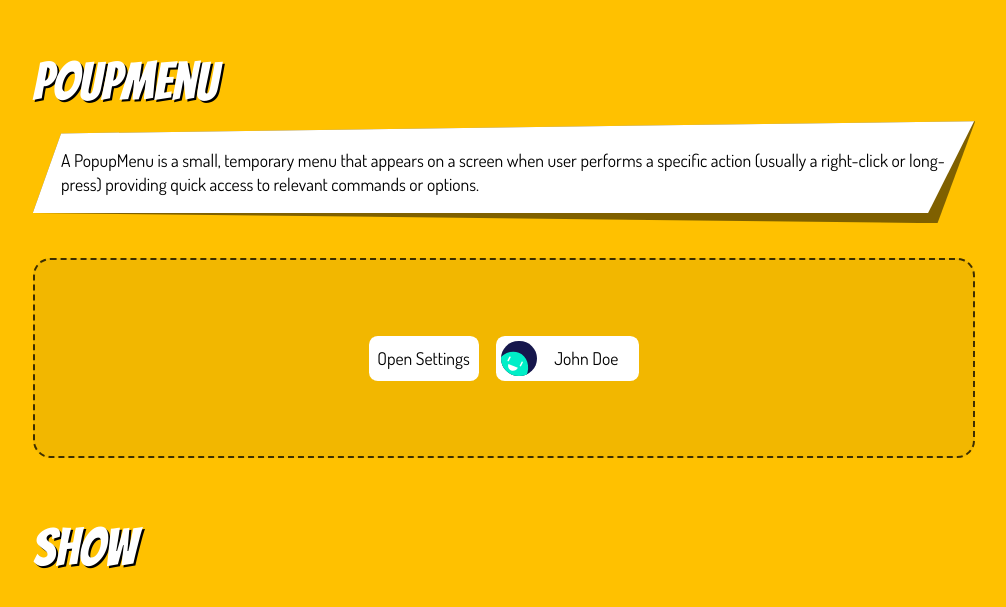
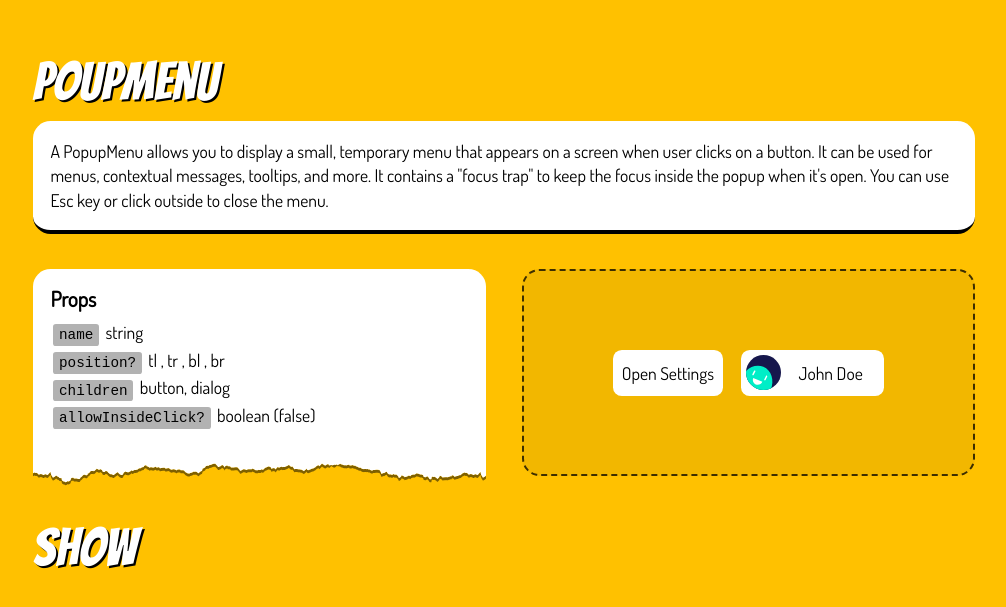
Before and after one commit to ludekarts/scrap-ui, a React (Vite) app: page / in a window 1280 px wide. Shown: the part 1266-1873 px from the top of the page, without its empty margins (136-1142 px from the left). Built offline with nearby package versions, Linux system fonts and the light colour scheme.

Commit message:
Update docs stysles

```diff
--- a/lib/PopupMenu.tsx
+++ b/lib/PopupMenu.tsx
@@ -1,11 +1,14 @@
 import { useRef, Children, cloneElement, isValidElement } from "react";
 import { getFocusableNodes } from "./utils";
 
-// Types/
+// Types.
 import type { CSSProperties } from "react";
+
+type MenuPosition = "tl" | "tr" | "bl" | "br";
 
 interface MenuPopupProps {
   name: string;
+  position?: MenuPosition;
   children: React.ReactNode;
   allowInsideClick?: boolean;
 }
@@ -17,12 +20,12 @@ interface ButtonProps {
 
 interface DialogProps {
   className?: string;
+  [key: string]: any;
   ref?: React.Ref<HTMLDialogElement>;
-  [key: string]: any;
 }
 
 export function PopupMenu(props: MenuPopupProps) {
-  const { name, children, allowInsideClick = false } = props;
+  const { name, children, position = "bl", allowInsideClick = false } = props;
   const ref = useRef<HTMLDialogElement>(null);
   const menuItems = useRef<Element[]>([]);
   const index = useRef<number>(0);
@@ -59,6 +62,7 @@ export function PopupMenu(props: MenuPopupProps) {
 
   const onMenuToggle = () => {
     menuItems.current = getFocusableNodes(ref.current);
+    index.current = 0;
   };
 
   return Children.map(children, (child, index) => {
@@ -87,7 +91,9 @@ export function PopupMenu(props: MenuPopupProps) {
         onClick: catchClicks,
         onToggle: onMenuToggle,
         onKeyDown: catchKeyboard,
-        className: `sui-anchor-menu ${dialog.props.className ?? ""}`,
+        className: `sui-anchor-menu ${position} ${
+          dialog.props.className ?? ""
+        }`,
         style: { "--sui-anchor-name": `--sui-pm-${name}` } as CSSProperties,
       });
     }
--- a/lib/style.css
+++ b/lib/style.css
@@ -27,16 +27,15 @@ dialog.sui-animate[data-transition="close-to-open"] {
 
 /* POPOVER */
 
-.suianchor-button {
-  --sui-anchor-name: --sui-anchor-menu;
-  anchor-name: var(--anchor-name);
+.sui-anchor-button {
+  anchor-name: var(--sui-anchor-name);
 }
 
 .sui-anchor-menu {
   inset: auto;
   position: absolute;
-  --sui-anchor-name: --sui-anchor-menu;
-  position-anchor: var(--some-name);
+  position-anchor: var(--sui-anchor-name);
+  position-try-fallbacks: --popover;
 
   &.tr {
     right: anchor(right);
@@ -58,3 +57,9 @@ dialog.sui-animate[data-transition="close-to-open"] {
     top: anchor(bottom);
   }
 }
+
+@position-try --popover {
+  inset: unset;
+  right: anchor(right);
+  top: anchor(bottom);
+}
--- /dev/null
+++ b/src/components/scrap.tsx
@@ -0,0 +1,44 @@
+export default function Scrap(props: React.SVGProps<SVGSVGElement>) {
+  return (
+    <svg viewBox="0 0 200 140" {...props}>
+      <path
+        fill="#CFCFCF"
+        d="M199.971,112.183c-1.527,1.017-3.258-1.681-3.258-1.739c0,1.249-6.539,0.236-6.539-0.49
+		c0-1.721-5.48,2.551-5.48,4.133c0,2.975-6.162,2.893-6.162,1.518c0,1.23-6.814-7.52-6.814-3.588c0-0.105-6.285-3.807-6.711-4.862
+		c-2.209-5.462-6.227-2.306-6.227-3.593c0,3.318-7.658-7.193-6.945-0.957c-0.277-2.422-3.873,5.398-3.873,6.442
+		c0,2.103-5.949,1.204-5.949-0.8c0-2.459-5.678-3.877-5.678-2.938c0,3.372-6.656-3.421-6.656-0.596c0-0.987-6.305,7.093-6.305,2.772
+		c0,2.574-5.91-0.441-5.91,1.844c0,0.248-5.619,4.021-5.807,3.9c-2.086,2.274-2.281,5.926-1.732,6.139
+		c-6.387-2.475-8.531,0.59-8.531-1.182c0-0.967-4.082,5.256-4.082,5.651c0,3.129-7.19,1.321-7.19-0.029c0,0-6.729,0.243-6.729-0.571
+		c0-1.397-6.053-1.15-6.053,2.289c0,4.405-5.653,7.691-5.653,6.295c0,1.178-8.218-1.682-8.302,0c0.479-9.58-4.975-3.537-4.975-8.207
+		c0-1.767-5.577,1.288-5.577-3.224c0,1.569-5.442-2.303-5.442-2.86c0,0.324-8.079,7.607-8.079,1.672
+		c0,0.042-3.215-3.319-3.215-8.355c0.644-2.998-7.544,8.909-7.267,5.191c-0.204,1.266-4.852-3.182-6.298,0.808
+		c-1.294-0.462-5.11-1.672-6.345-2.828c0.388,0.31-6.906,3.805-6.312-0.24c-1.12-1.657-3.486-0.223-6.334-2.103
+		c-0.689,0.109-2.153,0.705-3.54,1.137v7.678c1.386-0.43,2.85-1.026,3.54-1.135c2.848,1.879,5.215,0.443,6.334,2.102
+		c-0.594,4.045,6.7,0.55,6.312,0.239c1.234,1.157,5.05,2.366,6.345,2.829c1.446-3.989,6.095,0.463,6.298-0.808
+		c-0.277,3.718,7.911-8.19,7.267-5.192c0,5.037,3.215,8.398,3.215,8.352c0,5.94,8.079-1.343,8.079-1.668
+		c0,0.558,5.442,4.431,5.442,2.861c0,4.511,5.577,1.456,5.577,3.223c0,4.67,5.785,8.269,5.785,4.932
+		c0,5.549,6.712,1.771,6.712,0.593c0,1.397,6.433,0.794,6.433-3.612c0-3.438,6.053-3.686,6.053-2.289
+		c0,0.815,6.729,0.572,6.729,0.572c0,1.35,6.532,1.83,6.532-1.299c0-0.395,4.74-3.354,4.74-4.324c0-0.938,6.514-3.484,6.514-0.847
+		c0-0.642,4.352,1.796,4.352-4.687c0,3.679,5.205-3.027,5.205-3.322c0-2.286,5.91,0.73,5.91-1.845c0,4.319,6.305-3.76,6.305-2.772
+		c0-2.826,6.656,3.967,6.656,0.596c0-0.938,5.678,0.479,5.678,2.938c0,2.004,5.949,2.902,5.949,0.801
+		c0-1.043,5.541,0.229,5.541,2.666c0-0.066,5.941,5.74,5.941,2.42c0,1.288,6.334,2.963,6.334,2.554c0-1.139,5.939-4.775,5.939-4.669
+		c0-3.933,6.814,4.818,6.814,3.583c0,1.38,6.162,1.46,6.162-1.513c0-1.584,5.48-5.855,5.48-4.134c0,0.729,6.539,1.738,6.539,0.489
+		c0,0.059,1.76-1.091,3.287-2.109V7.678h-0.002L199.971,112.183z"
+      />
+      <path
+        fill="#FFFFFF"
+        d="M9.874,113.777c-0.594,4.045,6.7,0.55,6.312,0.24c1.234,1.156,5.05,2.366,6.345,2.828
+		c1.446-3.989,6.095,0.458,6.298-0.808c-0.277,3.718,7.911-8.189,7.267-5.191c0,5.036,3.215,8.397,3.215,8.355
+		c0,5.936,8.079-1.348,8.079-1.672c0,0.558,5.442,4.43,5.442,2.86c0,4.512,5.577,1.457,5.577,3.224c0,4.67,5.454-1.373,4.975,8.207
+		c0.084-1.682,8.302,1.178,8.302,0c0,1.396,5.653-1.89,5.653-6.295c0-3.439,6.053-3.687,6.053-2.289
+		c0,0.814,6.729,0.571,6.729,0.571c0,1.351,7.19,3.158,7.19,0.029c0-0.396,4.082-6.618,4.082-5.651c0,1.771,2.145-1.293,8.531,1.182
+		c-0.549-0.213-0.354-3.864,1.732-6.139c0.188,0.121,5.807-3.652,5.807-3.9c0-2.285,5.91,0.73,5.91-1.844
+		c0,4.32,6.305-3.76,6.305-2.772c0-2.825,6.656,3.968,6.656,0.596c0-0.938,5.678,0.479,5.678,2.938c0,2.004,5.949,2.902,5.949,0.8
+		c0-1.044,3.596-8.864,3.873-6.442c-0.713-6.236,6.945,4.275,6.945,0.957c0,1.287,4.018-1.869,6.227,3.593
+		c0.426,1.056,6.711,4.757,6.711,4.862c0-3.932,6.814,4.818,6.814,3.588c0,1.375,6.162,1.457,6.162-1.518
+		c0-1.582,5.48-5.854,5.48-4.133c0,0.727,6.539,1.739,6.539,0.49c0,0.059,1.73,2.756,3.258,1.739l0.027-104.505L200,0H0v7.678
+		v105.133c1.386-0.432,2.85-1.027,3.54-1.137C6.388,113.554,8.754,112.12,9.874,113.777z"
+      />
+    </svg>
+  );
+}
--- a/src/main.tsx
+++ b/src/main.tsx
@@ -5,6 +5,7 @@ import { createRoot } from "react-dom/client";
 import "./styles/preflight.css";
 import "./styles/main.css";
 import "./styles/popupmenu.css";
+import "../lib/style.css";
 
 import PopupMenuSection from "./sections/PopupMenuSection";
 
--- a/src/sections/PopupMenuSection.tsx
+++ b/src/sections/PopupMenuSection.tsx
@@ -1,4 +1,5 @@
 import { PopupMenu } from "../../lib/PopupMenu";
+import Scrap from "../components/scrap";
 
 export default function PopupMenuSection() {
   const handleButtonClick = (event: React.MouseEvent) => {
@@ -18,10 +19,37 @@ export default function PopupMenuSection() {
   return (
     <div>
       <p className="text-frame">
-        A PopupMenu is a small, temporary menu that appears on a screen when
-        user performs a specific action (usually a right-click or long-press)
-        providing quick access to relevant commands or options.
+        A PopupMenu allows you to display a small, temporary menu that appears
+        on a screen when user clicks on a button. It can be used for menus,
+        contextual messages, tooltips, and more. It contains a "focus trap" to
+        keep the focus inside the popup when it's open. You can use Esc key or
+        click outside to close the menu.
       </p>
+
+      <div className="columns-2">
+        <div className="scrap-frame">
+          <h3>
+            <strong>Props</strong>
+          </h3>
+          <ul>
+            <li>
+              <code>name</code>
+              <span> string</span>
+            </li>
+            <li>
+              <code>position?</code>
+              <span> tl , tr , bl , br</span>
+            </li>
+            <li>
+              <code>children</code>
+              <span> button, dialog</span>
+            </li>
+            <li>
+              <code>allowInsideClick?</code>
+              <span> boolean (false)</span>
+            </li>
+          </ul>
+        </div>
 
         <div className="examplebox flex center-content">
           <div className="flex gap">
@@ -30,7 +58,7 @@ export default function PopupMenuSection() {
               <dialog className="popupmenu-dialog">
                 <form
                   onSubmit={handleSettings}
-                className="popupmenu-dialog-list "
+                  className="popupmenu-dialog-list p-2"
                 >
                   <div className="stack">
                     <label className="text-xs" htmlFor="username">
@@ -50,12 +78,12 @@ export default function PopupMenuSection() {
               </dialog>
             </PopupMenu>
 
-          <PopupMenu name="usermenu">
+            <PopupMenu name="usermenu" position="bl">
               <button className="usermenu-btn">
                 <img src="/assets/avatar.svg" alt="avatar" />
                 <span>John Doe</span>
               </button>
-            <dialog className="popupmenu-dialog">
+              <dialog className="popupmenu-dialog ">
                 <div
                   className="popupmenu-dialog-list"
                   onClick={handleButtonClick}
@@ -71,5 +99,6 @@ export default function PopupMenuSection() {
           </div>
         </div>
       </div>
+    </div>
   );
 }
--- a/src/styles/main.css
+++ b/src/styles/main.css
@@ -57,6 +57,19 @@ input {
   font-family: inherit;
   padding: 0.2em 0.5em;
   border: 2px solid gray;
+}
+
+code {
+  margin: 0 0.2em;
+  padding: 0.2em 0.4em;
+  border-radius: 0.2em;
+  font-family: monospace;
+  background-color: rgba(0, 0, 0, 0.3);
+
+  &.balck {
+    color: white;
+    background-color: black;
+  }
 }
 
 h1 {
@@ -129,6 +142,11 @@ h2 {
   margin-bottom: 0.5em;
 }
 
+h3 {
+  font-size: 1.2em;
+  margin-bottom: 0.4em;
+}
+
 /* UTILS */
 
 .header {
@@ -143,6 +161,13 @@ h2 {
 }
 
 .text-frame {
+  padding: 1em;
+  border-radius: 1em;
+  background-color: white;
+  border-bottom: 4px solid black;
+}
+
+.comic-frame {
   z-index: 0;
   position: relative;
   background-color: rgba(0, 0, 0, 0.5);
@@ -164,11 +189,38 @@ h2 {
   }
 }
 
+.scrap-frame {
+  z-index: 0;
+  padding: 1em 1em calc(28px + 1em) 1em;
+  flex-shrink: 0;
+  position: relative;
+
+  &::before {
+    content: "";
+    z-index: -1;
+    inset: 0 0 14px 0;
+    position: absolute;
+    background-color: white;
+    border-top-left-radius: 1em;
+    border-top-right-radius: 1em;
+  }
+
+  &::after {
+    content: "";
+    left: 0;
+    right: 0;
+    height: 28px;
+    bottom: -14px;
+    position: absolute;
+    background-repeat: repeat-x;
+    background-image: url("/assets/scrap_bottom.svg");
+  }
+}
+
 .examplebox {
   width: 100%;
-  margin: 2em 0;
+  min-height: 200px;
   border-radius: 1em;
-  min-height: 200px;
   border: 2px dashed rgba(0, 0, 0, 0.75);
   background-color: rgba(0, 0, 0, 0.05);
 }
@@ -180,6 +232,18 @@ h2 {
 .stack {
   display: flex;
   flex-direction: column;
+}
+
+.rail {
+  display: flex;
+
+  &.--spread {
+    justify-content: space-between;
+  }
+
+  &.--items-center {
+    align-items: center;
+  }
 }
 
 .text-xs {
@@ -194,3 +258,15 @@ h2 {
 .gap {
   gap: 1em;
 }
+
+.p-2 {
+  padding-left: 0.3em;
+  padding-right: 0.3em;
+}
+
+.columns-2 {
+  gap: 2em;
+  display: grid;
+  margin-top: 2em;
+  grid-template-columns: 1fr 1fr;
+}
--- a/src/styles/popupmenu.css
+++ b/src/styles/popupmenu.css
@@ -1,7 +1,7 @@
 .popupmenu-dialog {
   padding: 0.3em;
   margin-top: 0.2em;
-  border-radius: 0.3em;
+  border-radius: 0.7em;
   background-color: white;
   box-shadow: 0px 3px 12px -3px rgba(0, 0, 0, 0.5);
 }
@@ -30,3 +30,8 @@
     border-radius: 50%;
   }
 }
+
+.scrap {
+  position: absolute;
+  z-index: -1;
+}
```
Also changed, not shown: assets/scrap_bottom.svg (added). Lines whose indentation alone changed are shown as unchanged.
